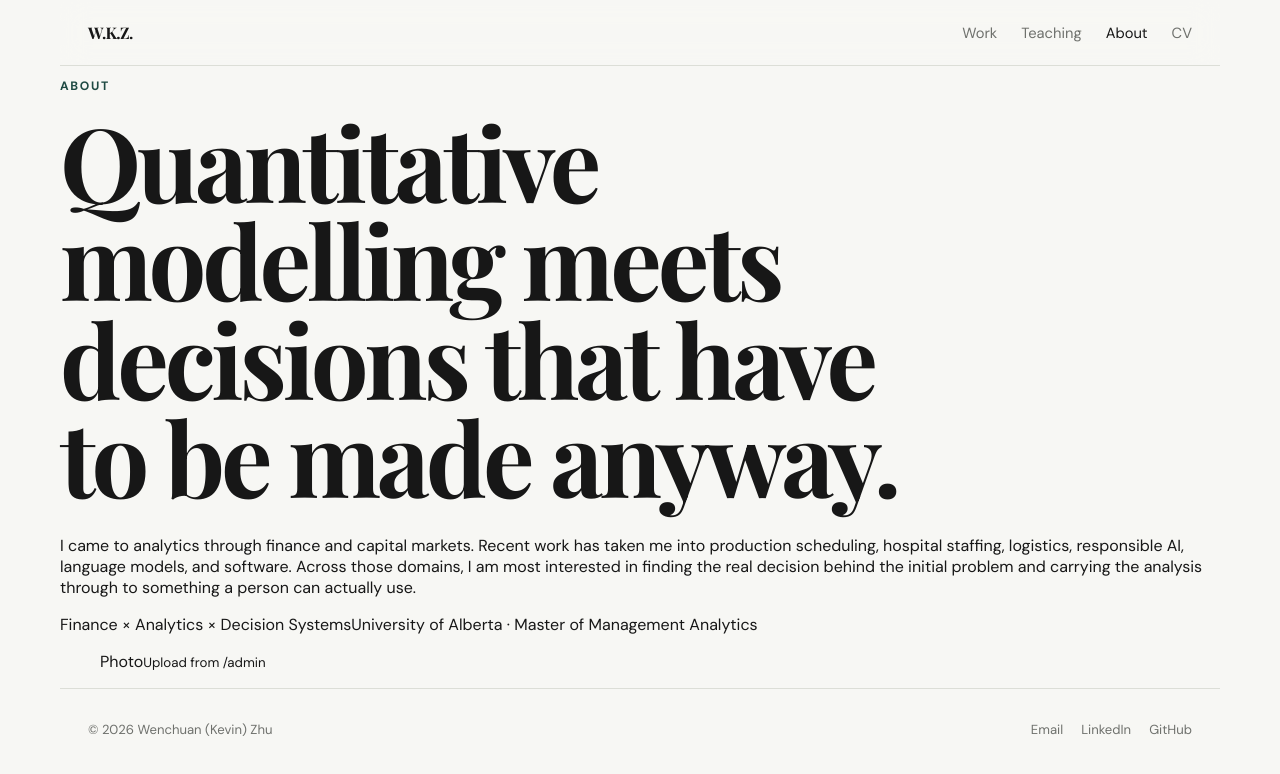
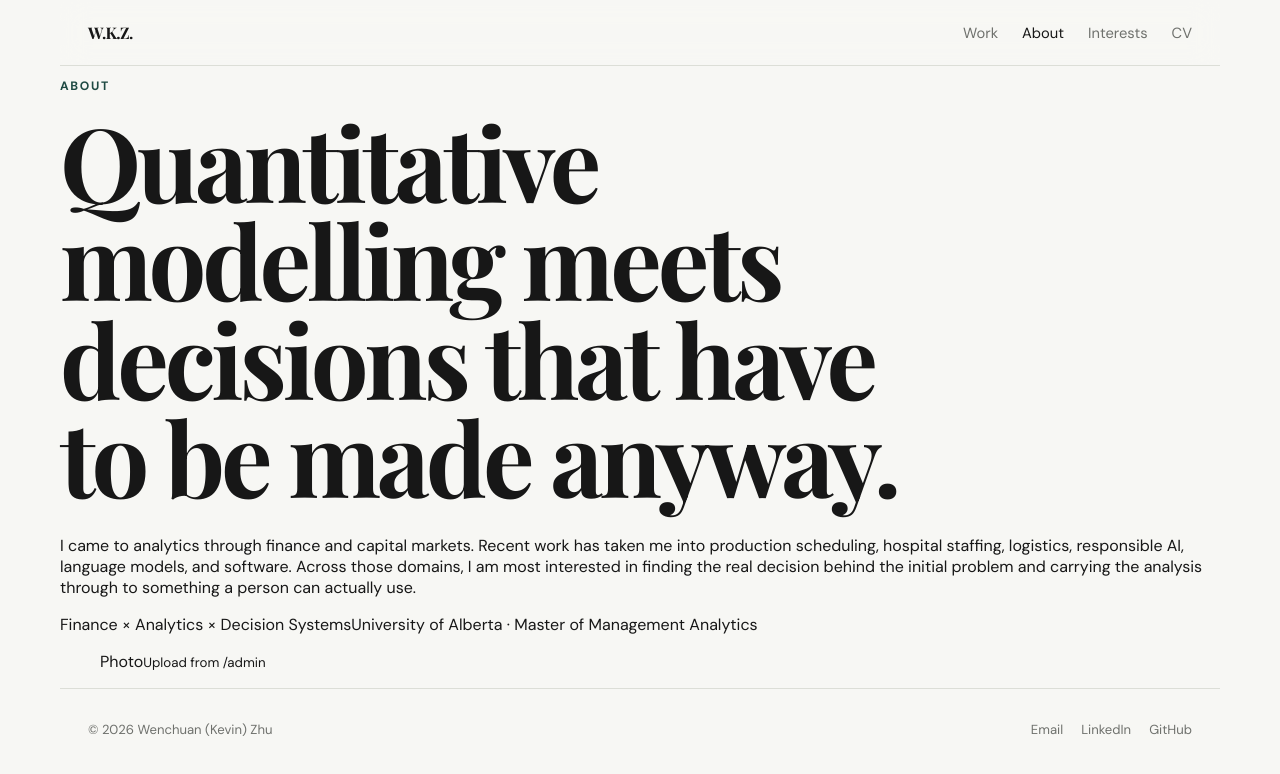
Before and after one commit to LokiLJ/LokiLJ.github.io, a React (Vite) app: page /about in a window 1280 px wide. Shown: the top 774 px of the page. Built offline with nearby package versions, Linux system fonts and the light colour scheme; no server answers; the database is empty.

Commit message:
cms: move Teaching beneath Interests navigation

```diff
--- a/src/components/Layout.jsx
+++ b/src/components/Layout.jsx
@@ -7,8 +7,8 @@ export default function Layout() {
         <NavLink className="brand" to="/" aria-label="Kevin Zhu home">W.K.Z.</NavLink>
         <nav aria-label="Primary navigation">
           <NavLink to="/work">Work</NavLink>
-          <NavLink to="/teaching">Teaching</NavLink>
           <NavLink to="/about">About</NavLink>
+          <NavLink to="/interests">Interests</NavLink>
           <a href="/resume.pdf">CV</a>
         </nav>
       </header>
```
